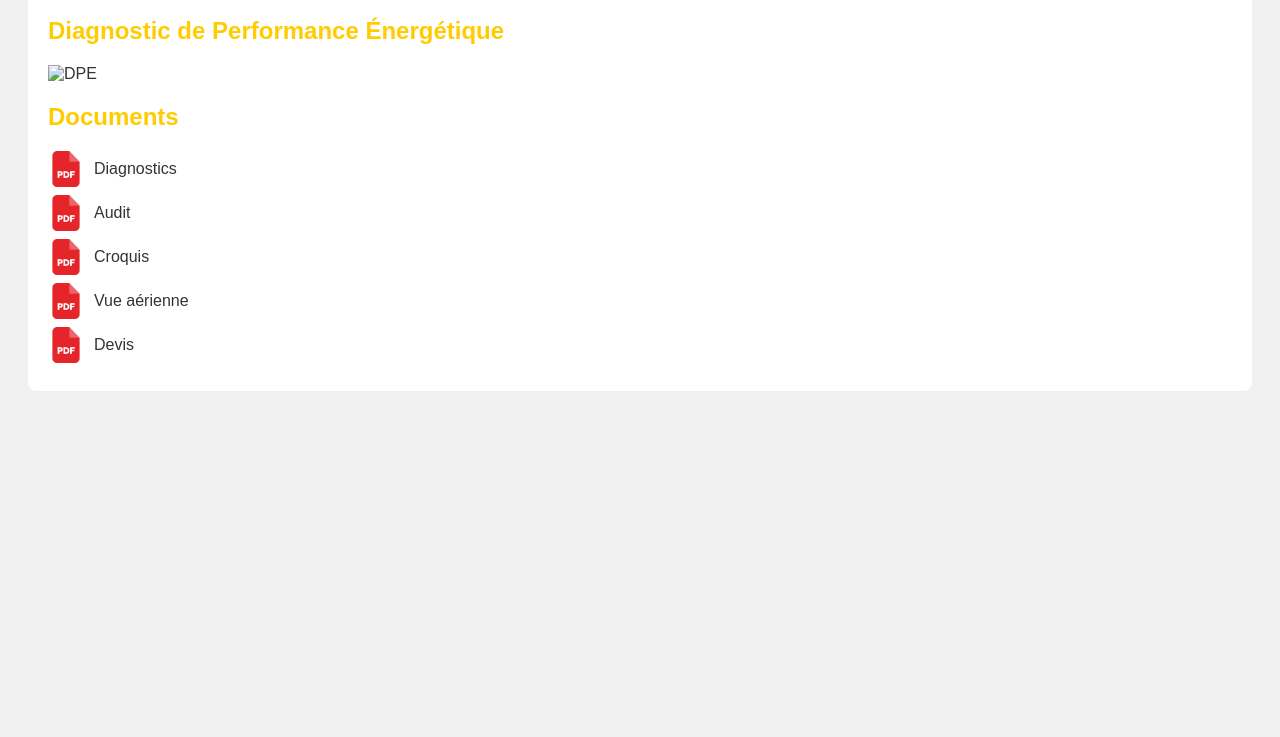
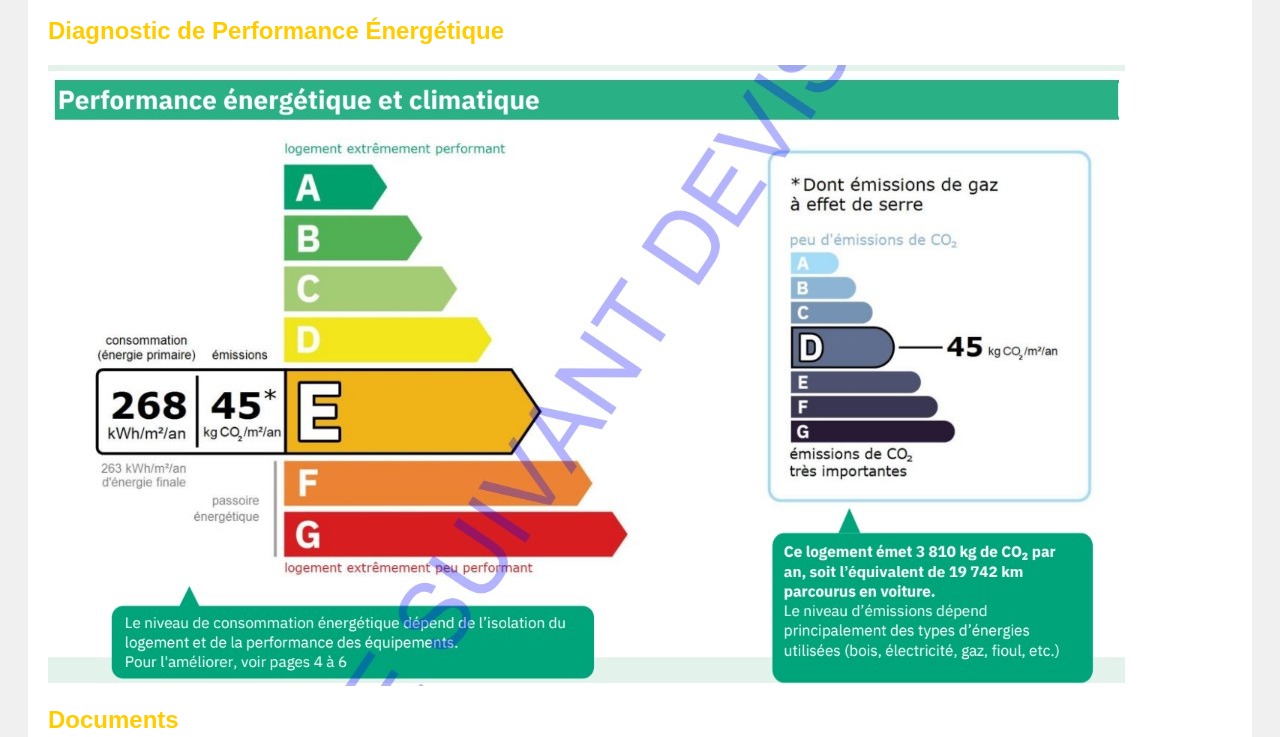
Before and after one commit to Achilisnard/annonce_yep, a plain HTML site: page index1.html in a window 1280 px wide. Shown: the part 3805-4542 px from the top of the page. Before the commit the page ends 4216 px from the top, so only its background shows below. Drawn offline with Linux system fonts and the light colour scheme; no server answers; a script that the page names is missing.

Commit message:
ajout DPE

```diff
--- a/index1.html
+++ b/index1.html
@@ -93,7 +93,7 @@
 </section>
    <section id="dpe">
     <h2>Diagnostic de Performance Énergétique</h2>
-    <img src="photos/DPE.jpeg" alt="DPE" style="max-width: 100%; height: auto;" />
+    <img src="documents/DPE.jpg" alt="DPE" style="max-width: 100%; height: auto;" />
 </section>
       <section id="elements-supplementaires">
         <h2>Documents</h2>
```
